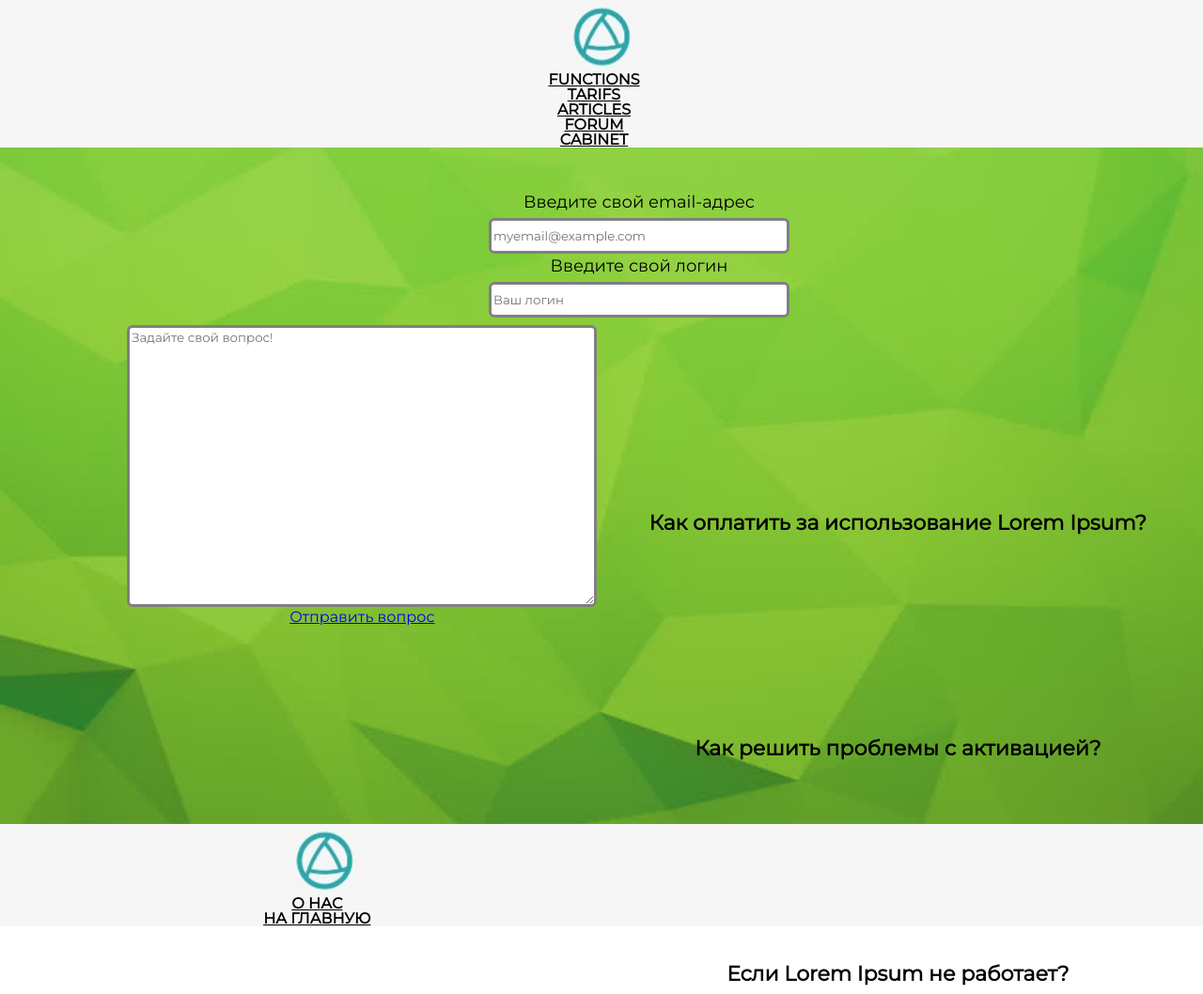
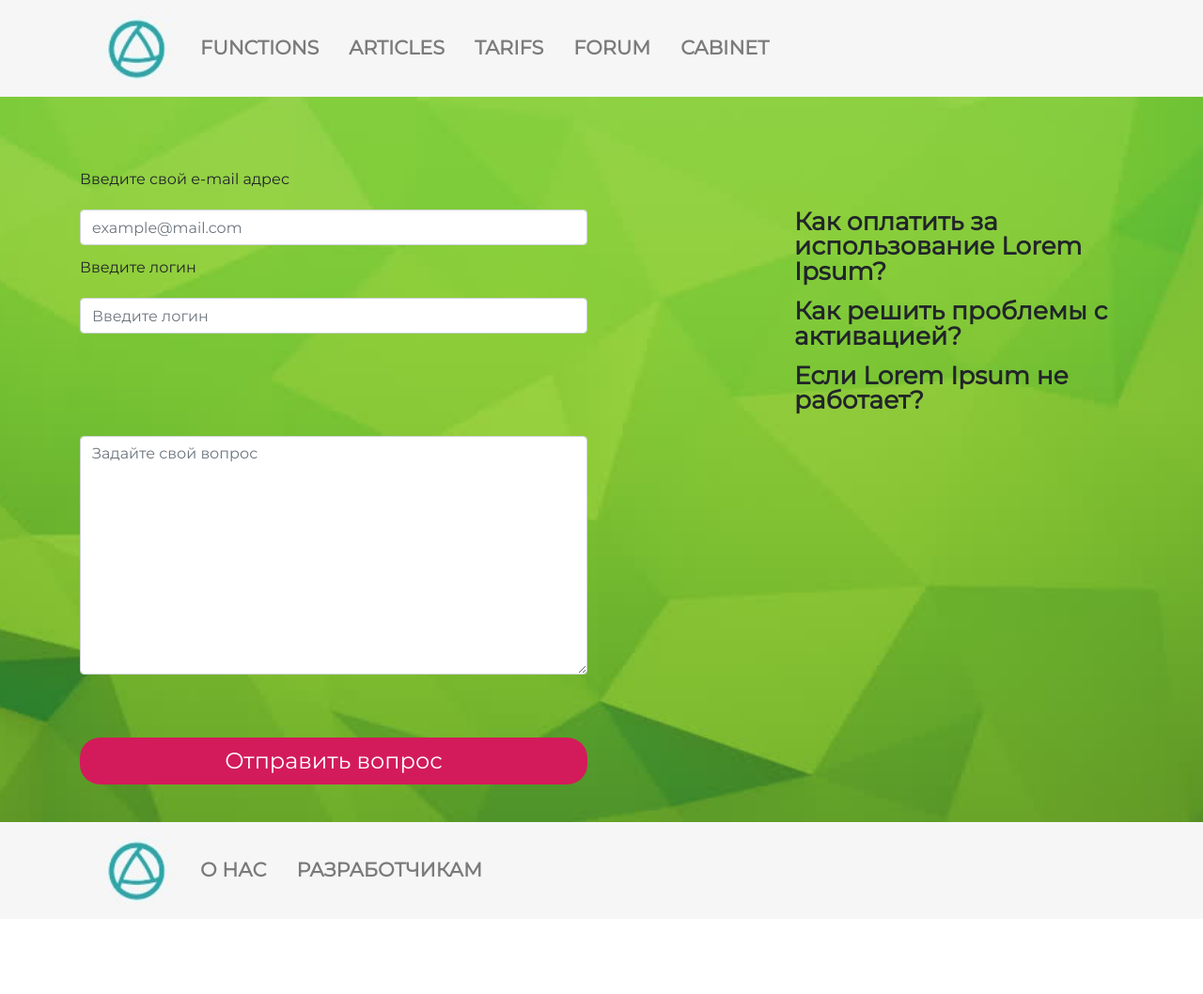
Before and after one commit to ksielyov/project, a plain HTML site: page quest.html in a window 1280 px wide. Shown: the whole page at 94% size. After the commit the page ends 978 px from the top, so only its background shows below. Drawn offline with nearby package versions, Linux system fonts and the light colour scheme.

Commit message:
Adaptive on quest.html

```diff
--- a/css/form.css
+++ b/css/form.css
@@ -25,7 +25,7 @@ header a, footer a {
 }
 section {
     background: url(../img/insta.jpg) no-repeat center top / cover;
-    height: 100vh;
+    height: 120vh;
 }
 form {
     margin-top: 10vh;
--- /dev/null
+++ b/css/quest.css
@@ -0,0 +1,68 @@
+* {
+    box-sizing: border-box;
+}
+body {
+    font-family: 'Montserrat', sans-serif;
+}
+header, footer {
+    background-color: #f6f6f6;
+}
+img {
+    width: 11vh;
+    height: 9.25vh;
+}
+header li, footer li {
+    margin-right: 2vh;
+}
+header a, footer a {
+    color: black;
+    text-decoration: none;
+    text-transform: uppercase;
+    font-size: 2.6vh;
+    font-weight: bold;
+}
+section {
+    background: url(../img/question_fon.jpg) no-repeat center top / cover;
+    height: 0 auto;
+}
+form {
+    margin-top: 10vh;
+}
+form input, textarea {
+    border: solid 3px grey;
+    border-radius: 6px;
+    margin-top: 8px;
+}
+
+form p {
+    font-size: 18px;
+    margin-top: 0.5vh;
+}
+.btn {
+    background: #D31B5B;
+    color: white;
+    border-radius: 2.7vh;
+    margin-top: 8.35vh;
+    font-weight: 400;
+    font-size: 3vh;
+    margin-bottom: 5vh;
+}
+label {
+    margin-bottom: 2vh;
+}
+.answers {
+    margin-top: 15vh;
+}
+.answers h1 {
+    font-weight: 900;
+    font-size: 3.3vh;
+    padding-bottom: 2vh;
+    cursor: pointer;
+}
+.answers p {
+    font-weight: 600;
+    font-size: 2.35vh;
+    padding-bottom: 25px;
+    cursor: pointer;
+    display: none;
+}
--- a/css/style.css
+++ b/css/style.css
@@ -85,11 +85,6 @@ nav a {
     background: url(../img/func_fon.jpg) no-repeat center top / cover;
 }*/
 
-/* styles for form.html */
-.section {
-    background: url(../img/insta.jpg) no-repeat center top / cover;
-}
-
 form {
     position: fixed;
     height: 100vh;
@@ -106,24 +101,6 @@ form {
     /*width: 40vw;
     height: 40vh;*/
     border-radius: 5vh;
-}
-
-.form input, textarea {
-    border: solid 3px grey;
-    border-radius: 6px;
-    width: 320px;
-    height: 38px;
-    margin-top: 8px;
-    font-family: 'Montserrat', sans-serif;
-}
-textarea {
-    width: 500px;
-    height: 300px;
-}
-.form p {
-    font-size: 18px;
-    font-family: 'Montserrat', sans-serif;
-    margin-top: 0.5vh;
 }
 
 #form_bg {
@@ -146,36 +123,3 @@ textarea {
 #form_bg, #form_fixed {
     display: none;
 }
-
-.form i {
-    display: flex;
-    justify-content: flex-end;
-    align-items: flex-start;
-    font-size: 18px;
-}
-.question {
-    background: url(../img/question_fon.jpg) no-repeat center top / cover;
-    height: 90vh;
-    padding-left: 80px;
-    padding-top: 45px;
-}
-.answers {
-    font-family: 'Montserrat', sans-serif;
-    float: right;
-    vertical-align: top;
-    display: inline-block;
-    padding-right: 60px;
-}
-.answers h1 {
-    font-weight: 900;
-    font-size: 22px;
-    padding-bottom: 10px;
-    cursor: pointer;
-}
-.answers p {
-    font-weight: 600;
-    font-size: 15px;
-    padding-bottom: 25px;
-    cursor: pointer;
-    display: none;
-}
--- a/quest.html
+++ b/quest.html
@@ -6,47 +6,64 @@
     <meta http-equiv="X-UA-Compatible" content="ie=edge">
     <link rel="stylesheet" href="css/reset.css">
     <link href="https://fonts.googleapis.com/css?family=Montserrat" rel="stylesheet">
-  <link href="https://fonts.googleapis.com/css?family=Poppins" rel="stylesheet">
-  <link rel="stylesheet" href="css/style.css">
-  <script src="js/jquery.js"></script>
-  <script src="js/quest.js"></script>
+    <link rel="stylesheet" href="https://stackpath.bootstrapcdn.com/bootstrap/4.3.1/css/bootstrap.min.css" integrity="sha384-ggOyR0iXCbMQv3Xipma34MD+dH/1fQ784/j6cY/iJTQUOhcWr7x9JvoRxT2MZw1T" crossorigin="anonymous">
+    <link rel="stylesheet" href="css/reset.css">
+    <link rel="stylesheet" href="css/quest.css">
   <title>Question</title>
 </head>
 <body>
     <header>
-      <div class="logo">
-          <a href="index.html">
-            <img src="img/log.jpg" alt="logo">
+        <div class="container">
+            <div class="row">
+                <div class="col-md-10">
+                    <nav class="navbar navbar-expand-lg navbar-light">
+                        <a class="navbar-brand" href="#">
+                            <img src="img/log.jpg" alt="">
                         </a>
-      </div>
-      <nav>
-        <ul class="menu">
-          <li>
-            <a href="#">Functions</a>
+                        <button class="navbar-toggler" type="button" data-toggle="collapse" data-target="#navbarSupportedContent" aria-controls="navbarSupportedContent" aria-expanded="false" aria-label="Toggle navigation">
+                            <span class="navbar-toggler-icon"></span>
+                        </button>
+
+                        <div class="collapse navbar-collapse" id="navbarSupportedContent">
+                            <ul class="navbar-nav mr-auto">
+                                <li class="nav-item">
+                                    <a class="nav-link" href="#">Functions</a>
                                 </li>
-          <li>
-            <a href="#">Tarifs</a>
+                                <li class="nav-item">
+                                    <a class="nav-link" href="#">Articles</a>
                                 </li>
-          <li>
-            <a href="#">Articles</a>
+                                <li class="nav-item">
+                                    <a class="nav-link" href="#">Tarifs</a>
                                 </li>
-          <li>
-            <a href="#">Forum</a>
+                                <li class="nav-item">
+                                    <a class="nav-link" href="#">Forum</a>
                                 </li>
-          <li>
-            <a href="#">Cabinet</a>
+                                <li class="nav-item">
+                                    <a class="nav-link" href="#">Cabinet</a>
                                 </li>
                             </ul>
+                        </div>
                     </nav>
+                </div>
+            </div>
+        </div>
     </header>
-  <div class="question">
-      <div class="form">
-          <p class="form">Введите свой email-адрес</p>
-          <input type="text" placeholder="myemail@example.com" id="email">
-          <p class="form">Введите свой логин</p>
-          <input type="text" placeholder="Ваш логин" id="login">
-          <div id="status"></div>
+    <section>
+        <div class="container">
+            <div class="row">
+                <div class="col-md-6">
+                    <form>
+                        <div class="form-group">
+                            <label for="exampleInputEmail1">Введите свой e-mail адрес</label>
+                            <input type="email" class="form-control" id="exampleInputEmail1" aria-describedby="emailHelp" placeholder="example@mail.com">
                         </div>
+                        <div class="form-group">
+                            <label for="login">Введите логин</label>
+                            <input type="text" class="form-control" placeholder="Введите логин">
+                        </div>
+                    </form>
+                </div>
+                <div class="col-md-4 offset-md-2">
                     <div class="answers">
                         <h1 id="q1">Как оплатить за использование Lorem Ipsum?</h1>
                         <p id="a1" class="close1">Lorem ipsum dolor sit amet, consectetur adipisicing</p>
@@ -55,25 +72,48 @@
                         <h1 id="q3">Если Lorem Ipsum не работает?</h1>
                         <p id="a3" class="close3">Lorem ipsum dolor sit amet, consectetur adipisicing</p>
                     </div>
-      <div>
-        <textarea name="" id="" cols="30" rows="10" placeholder="Задайте свой вопрос!"></textarea>
                 </div>
-      <a href="#" id="btn">Отправить вопрос</a>
-
             </div>
+            <div class="row">
+                <div class="col-md-6">
+                    <textarea name="question" class="form-control"   rows="10" placeholder="Задайте свой вопрос"></textarea>
+                    <button class="btn btn-block">Отправить вопрос</button>
+                </div>
+            </div>
+        </div>
+    </section>
 
     <footer>
-    <div class="logo">
-        <a href="index.html">
-          <img src="img/log.jpg" alt="logo">
+        <div class="container">
+            <div class="row">
+                <div class="col-md-10">
+                    <nav class="navbar navbar-expand-lg navbar-light">
+                        <a class="navbar-brand" href="#">
+                            <img src="img/log.jpg" alt="">
                         </a>
+                        <button class="navbar-toggler" type="button" data-toggle="collapse" data-target="#navbarSupportedContent" aria-controls="navbarSupportedContent" aria-expanded="false" aria-label="Toggle navigation">
+                            <span class="navbar-toggler-icon"></span>
+                        </button>
+
+                        <div class="collapse navbar-collapse" id="navbarSupportedContent">
+                            <ul class="navbar-nav mr-auto">
+                                <li class="nav-item">
+                                    <a class="nav-link" href="#">О нас</a>
+                                </li>
+                                <li class="nav-item">
+                                    <a class="nav-link" href="#">Разработчикам</a>
+                                </li>
+                            </ul>
                         </div>
-    <nav>
-      <ul>
-        <li><a href="#">О нас</a></li>
-        <li><a href="#">На главную</a></li>
-      </ul>
                     </nav>
+                </div>
+            </div>
+        </div>
     </footer>
+    <script src="js/jquery.js"></script>
+    <script src="https://cdnjs.cloudflare.com/ajax/libs/popper.js/1.14.7/umd/popper.min.js" integrity="sha384-UO2eT0CpHqdSJQ6hJty5KVphtPhzWj9WO1clHTMGa3JDZwrnQq4sF86dIHNDz0W1" crossorigin="anonymous"></script>
+    <script src="https://stackpath.bootstrapcdn.com/bootstrap/4.3.1/js/bootstrap.min.js" integrity="sha384-JjSmVgyd0p3pXB1rRibZUAYoIIy6OrQ6VrjIEaFf/nJGzIxFDsf4x0xIM+B07jRM" crossorigin="anonymous"></script>
+    <script src="js/quest.js"></script>
+
 </body>
 </html>
```
Lines whose indentation alone changed are shown as unchanged.
